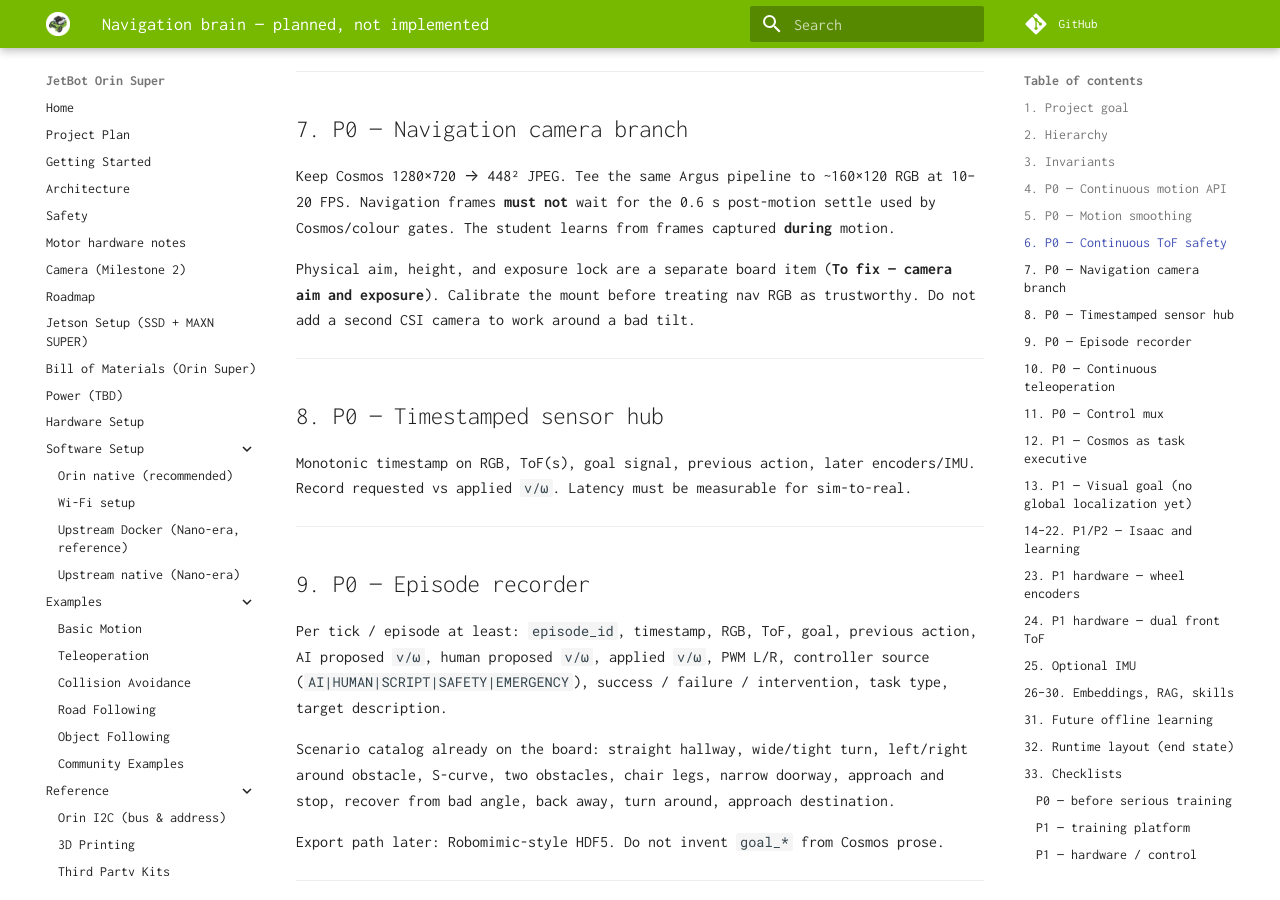
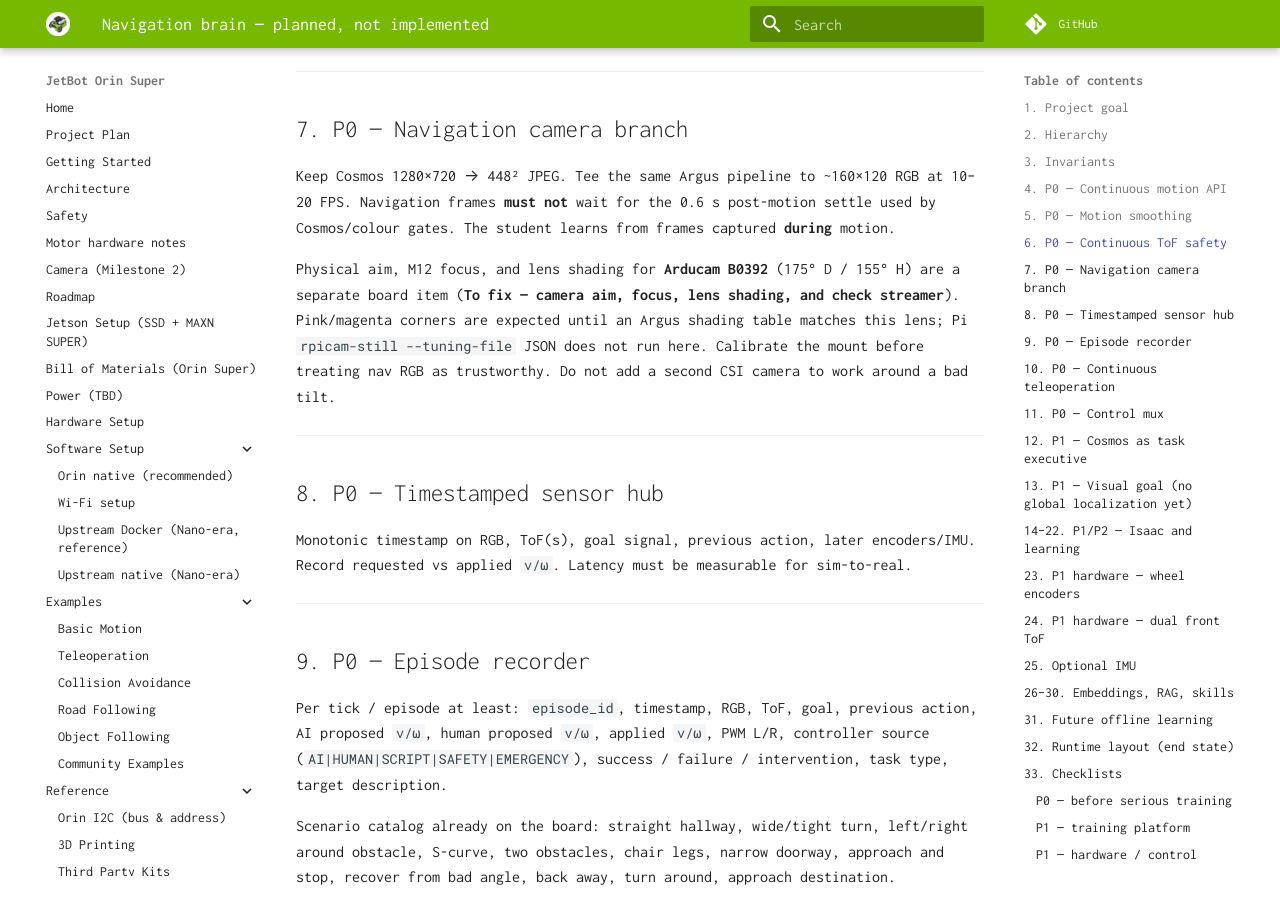
Before and after one commit to AbuAyah110/jetbot-orin-super, an MkDocs documentation site: the page built from docs/bringup/14-navigation-brain.md, in a window 1280 px wide and 900 px high, scrolled down 3187 px. Built offline with MkDocs 1.6.1 and Material for MkDocs 9.7.7, drawn with Linux system fonts in a browser that asks for light colours; comment, search, counter and statistics services are not loaded.

Commit message:
Specify B0392 wide IMX219 shading, focus, and a check streamer.
Pink corners are lens shading for the 155 H M12, not a wall. Arducam's
libcamera JSON is Pi-only; Orin still uses Argus. Preview must share the
single CSI pipeline and not run beside talk-and-drive as a second Argus.

```diff
--- a/docs/bringup/14-navigation-brain.md
+++ b/docs/bringup/14-navigation-brain.md
@@ -145,8 +145,11 @@ at 10–20 FPS. Navigation frames **must not** wait for the 0.6 s post-motion
 settle used by Cosmos/colour gates. The student learns from frames captured
 **during** motion.
 
-Physical aim, height, and exposure lock are a separate board item (**To fix —
-camera aim and exposure**). Calibrate the mount before treating nav RGB as
+Physical aim, M12 focus, and lens shading for **Arducam B0392** (175° D /
+155° H) are a separate board item (**To fix — camera aim, focus, lens
+shading, and check streamer**). Pink/magenta corners are expected until an
+Argus shading table matches this lens; Pi `rpicam-still --tuning-file` JSON
+does not run here. Calibrate the mount before treating nav RGB as
 trustworthy. Do not add a second CSI camera to work around a bad tilt.
 
 ---
```
Also changed, not shown: TASKBOARD.md (+37 -13 lines).
